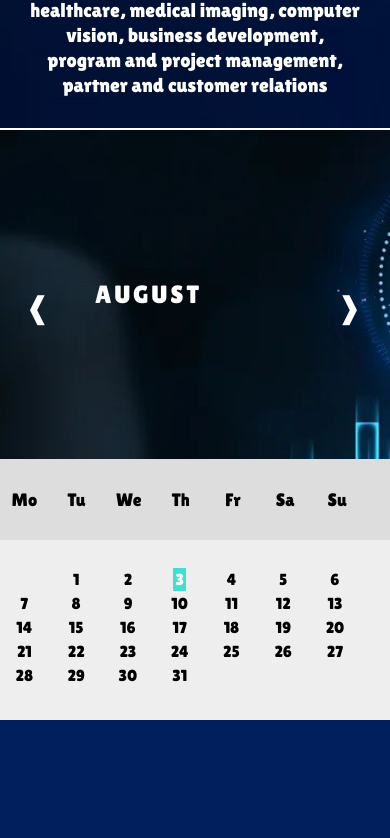
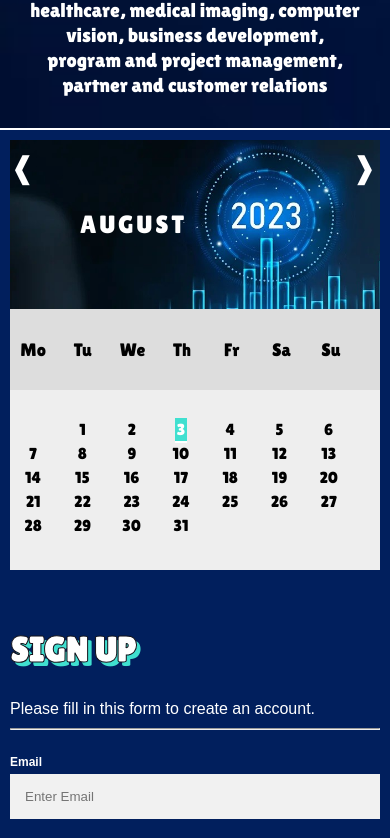
Before and after one commit to adamolnar/Portfolio_1_CodeDino, a plain HTML site: page index.html in a window 390 px wide. Shown: the part 3715-4553 px from the top of the page. Drawn offline with Linux system fonts and the light colour scheme; a web font is replaced by a local one.

Commit message:
Add media query to calendar section

```diff
--- a/assets/css/style.css
+++ b/assets/css/style.css
@@ -529,14 +529,13 @@ h1, h2 {
 }
 
 
-/* calendar section */
+/*     calendar section     */
 
 #calendar {
     height: 750px;
     width: 100%;
     padding: 60px;
     font-family: "Lilita One", sans-serif;
-
 }
 
 .month {
@@ -553,14 +552,10 @@ h1, h2 {
     content:none;
 }
 
-
 .month ul {
     margin: 0;
     padding: 0;
-
 }
-
-
 
 .month ul li {
     color: white;
@@ -569,19 +564,16 @@ h1, h2 {
     letter-spacing: 3px;
     list-style: none;
     hanging-punctuation: none;
-
 }
 
 .month .prev {
     float: left;
     padding-top: 10px;
-
 }
 
 .month .next {
     float: right;
     padding-top: 10px;
-
 }
 
 #august {
@@ -625,27 +617,30 @@ h1, h2 {
     color: white !important
 }
 
-
-
-  /* Add media queries for smaller screens */
+/*  media queries for calendar */
 @media screen and (max-width:720px) {
+    #calendar { padding:10px 10px; height: fit-content; }
     .weekdays li, .days li {width: 13.1%;}
+    .month { padding:0;font-size: 100%;}
 }
 
 @media screen and (max-width: 420px) {
+    #calendar {padding: 10px 10px; height: fit-content;}
     .weekdays li, .days li {width: 12.5%;}
     .weekdays {font-size: 18px;}
     .days li .active {padding: 2px;}
-    #calendar {padding: 0;}
-    #august {font-size: 25px;}
+    #august { padding:70px; font-size: 25px;}
+    .month { padding: 0;}
+
 }
 
 @media screen and (max-width: 290px) {
+    #calendar {padding: 10px 10px; height: fit-content;}
     .weekdays li, .days li {width: 12.2%;}
+    #august {padding:50px; font-size: 20px;}
+    .month {padding: 0;}
+
 }
-
-
-
 
 /*      sign up form section      */
 
--- a/index.html
+++ b/index.html
@@ -191,8 +191,6 @@
                 <input type="checkbox" checked="checked" name="remember" style="margin-bottom:15px"> Remember me
               </label>
 
-              <p id="terms">By creating an account you agree to our <a href="#" style="color:green">Terms & Privacy</a>.</p>
-
               <div class="clearfix">
                 <button type="button" class="cancelbtn">Cancel</button>
                 <button type="submit" class="signupbtn">Sign Up</button>
```
Lines whose indentation alone changed are shown as unchanged.
